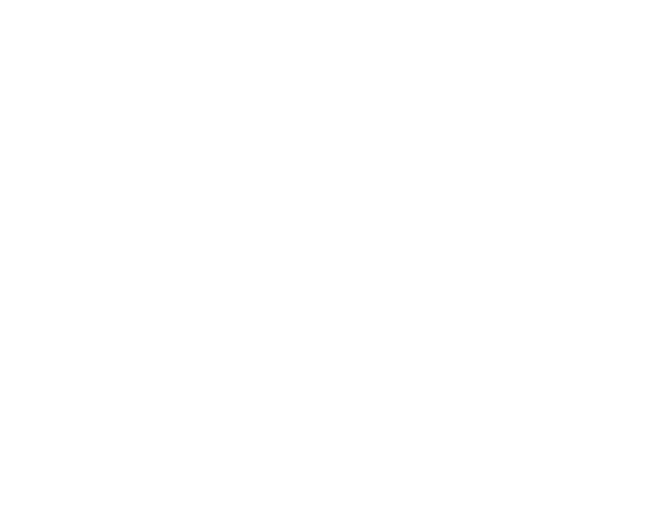
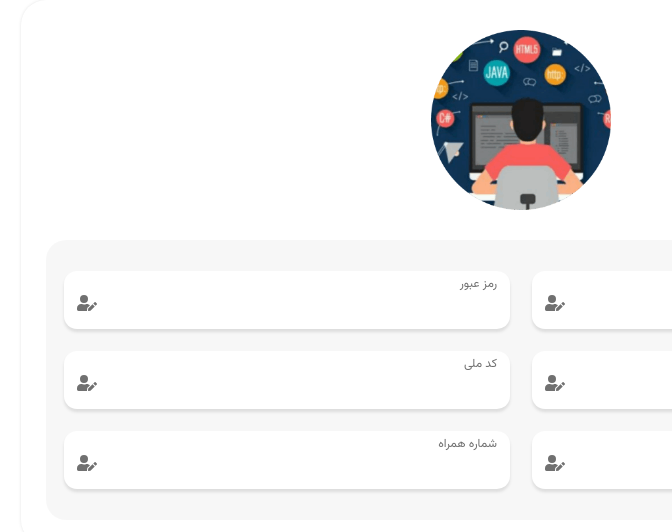
Before and after one commit to alimooo1/Sadrun_Project, a React (Vite) app in the folder sadrun-project/: page / in a window 1280 px wide. Shown: the top 532 px of the page, without its empty margins (608-1280 px from the left). Built offline with nearby package versions, Linux system fonts and the light colour scheme.

Commit message:
update style (respansive)

```diff
--- a/sadrun-project/src/components/Edit-Profile/Edit_Profile.module.scss
+++ b/sadrun-project/src/components/Edit-Profile/Edit_Profile.module.scss
@@ -10,8 +10,10 @@
     height: 545px;
     box-shadow: 0px 0px 3px rgba(87, 87, 87, 0.160784);
     border-radius: 25px;
-    @include min-width(small){
-        width: 300px;
+    @include max-width(small){
+        display: flex;
+        width: 350px;
+        height: 100%;margin: auto;
     }
 }
 .userImage_Conteiner{
@@ -23,6 +25,10 @@
 .user_image{
     width: 180px;
     height: 180px;
+    @include max-width(small){
+        width: 120px;
+        height:120px ;
+    }
 
 }
 .formConteiner{
@@ -33,6 +39,10 @@
     background: rgba(0,0,0,0.03 );
     width: 950px;
     border-radius:20px;
+    @include max-width(small){
+        width: 320px;
+        height:500px ;
+    }
 }
 .form{
     display: flex;
@@ -41,7 +51,8 @@
     justify-content: center;
     flex-wrap: wrap;
     gap: 22px;
-    @include min-width(small){
+    @include max-width(small){
         flex-direction: column;
+        gap: 19px;
     }
 }
--- a/sadrun-project/src/components/Edit-Profile/Edit_Profile_input/Edit_Profile_input.module.scss
+++ b/sadrun-project/src/components/Edit-Profile/Edit_Profile_input/Edit_Profile_input.module.scss
@@ -17,8 +17,8 @@
      @include typography($primary-font-family, 12px, #000000);
      background-color: #fff;
  }
-   @include min-width(small){input{
-    width: 200px;
+   @include max-width(small){input{
+    width: 250px;
    }
 
  }
--- a/sadrun-project/src/sass/media.scss
+++ b/sadrun-project/src/sass/media.scss
@@ -39,3 +39,29 @@ $breakpoint-extra-large: 1300px;
     @error "UNKNOWN MEDIA BREAKPOINT #{$breakpoint}";
   }
 }
+
+@mixin max-width($breakpoint) {
+  @if ($breakpoint ==xsmall) {
+    @media (max-width: $breakpoint-xsmall) {
+      @content;
+    }
+  } @else if ($breakpoint ==small) {
+    @media (max-width: $breakpoint-small) {
+      @content;
+    }
+  } @else if ($breakpoint ==medium) {
+    @media (max-width: $breakpoint-medium) {
+      @content;
+    }
+  } @else if ($breakpoint ==large) {
+    @media (max-width: $breakpoint-large) {
+      @content;
+    }
+  } @else if ($breakpoint ==xlarge) {
+    @media (max-width: $breakpoint-extra-large) {
+      @content;
+    }
+  } @else {
+    @error "UNKNOWN MEDIA BREAKPOINT #{$breakpoint}";
+  }
+}
```
Also changed, not shown: sadrun-project/src/components/Edit-Profile/Edit_Profile.jsx (+9 -11 lines).
